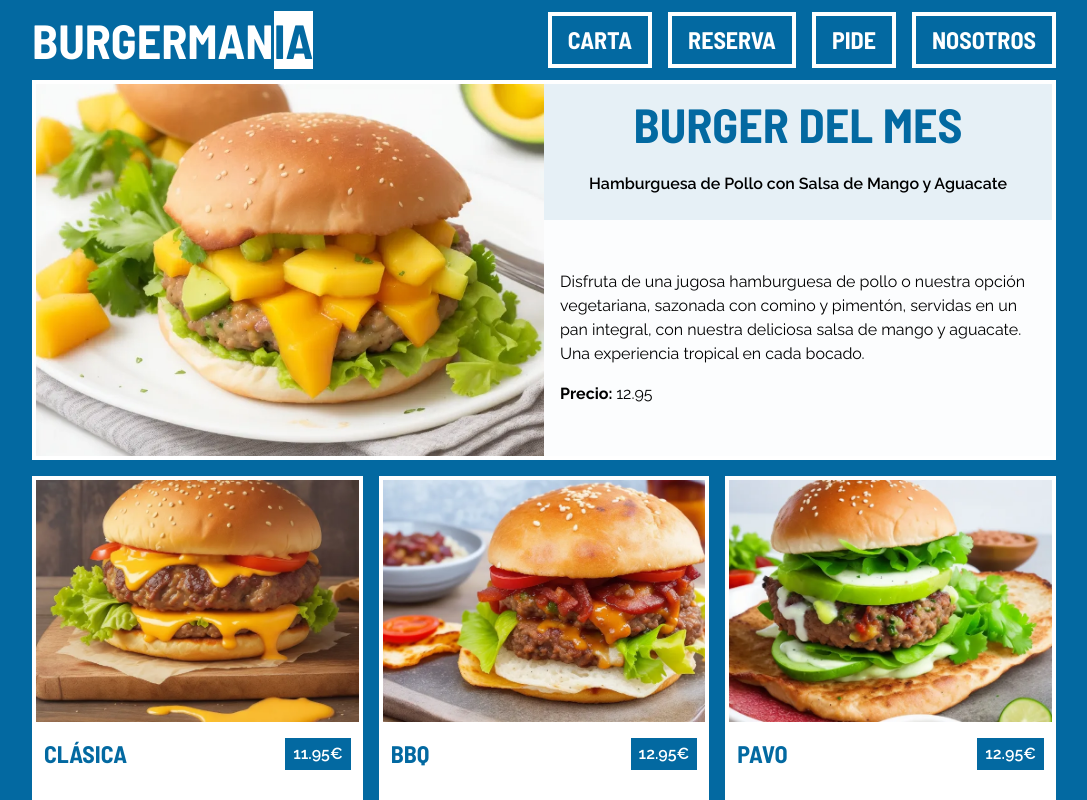
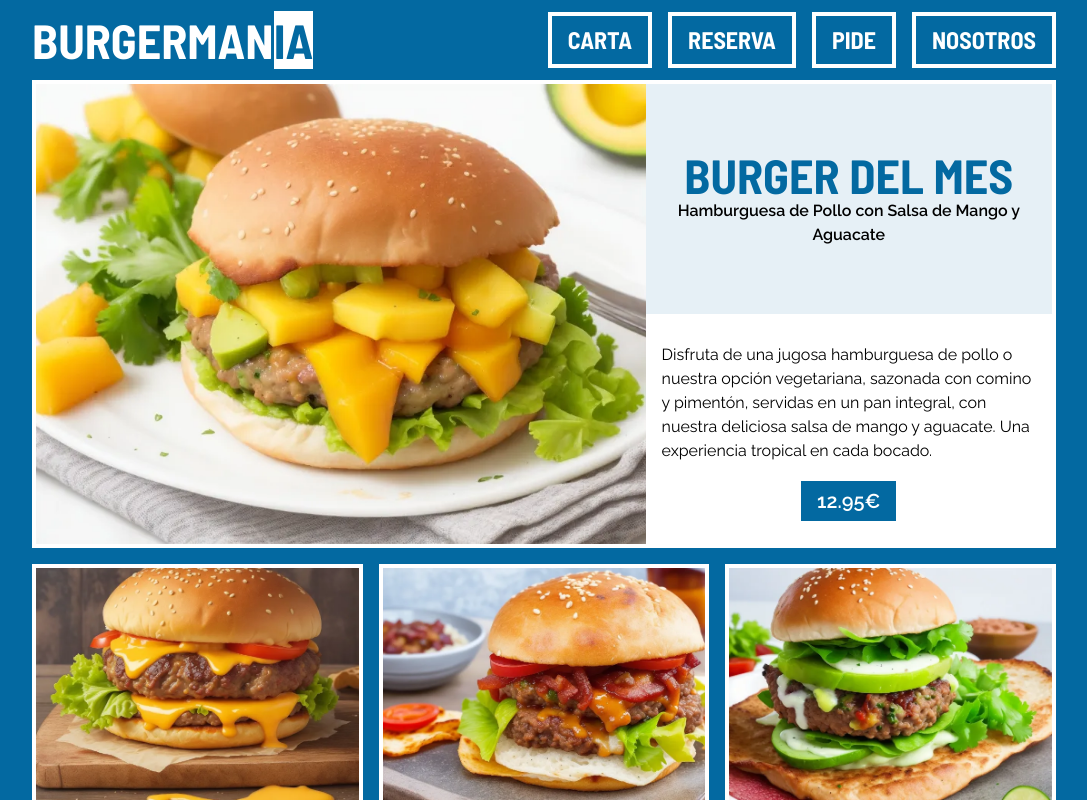
Before and after one commit to molul/burgermania_vue, a Vue app: page /carta in a window 1280 px wide. Shown: the top 800 px of the page, without its empty margins (96-1183 px from the left). Built offline with nearby package versions, Linux system fonts and the light colour scheme.

Commit message:
Improved responsive in Carta and BurgerDelMes

```diff
--- a/src/components/Pages/Carta/MenuBurgerComp.vue
+++ b/src/components/Pages/Carta/MenuBurgerComp.vue
@@ -9,17 +9,17 @@
     </div>
 
     <div
-      class="flex flex-row items-top justify-between bg-white gap-0 sm:gap-2 px-2 py-4"
+      class="flex flex-col items-top justify-between bg-white gap-0 sm:gap-2 px-2 py-4 space-y-2"
     >
       <div
-        class="md:h-16 lg:h-24 text-sky-700 font-bold text-left font-condensed text-2xl md:text-2xl uppercase break-words"
+        class="text-sky-700 font-bold text-left font-condensed text-2xl md:text-xl uppercase break-words"
       >
         {{ burger.name }}
       </div>
       <div class="text-base md:text-base">
-        <div class="font-semibold bg-sky-700 text-white px-2 py-1">
+        <span class="font-semibold bg-sky-700 text-white px-2 py-1">
           {{ burger.price }}€
-        </div>
+        </span>
       </div>
     </div>
 
--- a/src/components/Pages/Carta/MenuBurgerDelMesComp.vue
+++ b/src/components/Pages/Carta/MenuBurgerDelMesComp.vue
@@ -1,39 +1,52 @@
 <template>
   <div class="px-4 md:px-0">
     <div
-      class="mx-auto lg:max-w-5xl max-w-full border-4 border-white bg-white bg-opacity-90 flex flex-col lg:flex-row w-full items-center justify-center lg:h-[380px] overflow-hidden"
+      class="mx-auto lg:max-w-5xl max-w-full border-4 border-white lg:grid lg:grid-cols-5 w-full"
     >
-      <div class="w-full xl:w-1/2 h-full overflow-hidden">
+      <!-- Image -->
+      <div class="lg:col-span-3">
         <img
           :src="burgerData.picture"
           alt="burgerDelMes"
-          class="object-contain w-full"
+          class="object-cover w-full h-full"
         />
       </div>
 
+      <!-- Text -->
       <div
-        class="lg:w-1/2 text-center flex flex-col justify-between h-full space-y-0 pt-4"
+        class="text-center flex flex-col justify-between space-y-0 lg:col-span-2"
+      >
+        <!-- First text block -->
+        <div
+          class="py-8 bg-white bg-opacity-90 h-1/2 flex flex-col items-center justify-center"
         >
           <div
             class="text-sky-700 font-condensed uppercase text-3xl xl:text-5xl font-bold"
           >
             Burger del mes
           </div>
-
           <div
-          class="py-4 md:py-6 px-4 flex items-center justify-center text-sm md:text-base font-semibold"
+            class="px-4 flex items-center justify-center text-sm md:text-base font-semibold"
           >
             {{ burgerData.name }}
           </div>
+        </div>
 
+        <!-- Descripcion and price -->
+        <div class="py-4 lg:py-12 bg-white h-1/2">
           <div
-          class="md:flex-1 flex flex-col h-full mx-auto md:max-w-5xl max-w-full bg-white bg-opacity-90 w-full justify-center space-y-4 text-sm md:text-base p-4 text-left"
+            class="flex flex-col h-full mx-auto md:max-w-5xl max-w-full w-full justify-center space-y-6 text-sm md:text-base p-4 text-left"
           >
             <div>
               {{ burgerData.description }}
             </div>
-          <div>
-            <span class="font-bold">Precio: </span> {{ burgerData.price }}
+            <div class="text-center">
+              <span
+                class="text-center font-semibold bg-sky-700 text-white px-4 py-2 text-xl"
+              >
+                {{ burgerData.price }}€
+              </span>
+            </div>
           </div>
         </div>
       </div>
--- a/src/views/BurgerDelMesView.vue
+++ b/src/views/BurgerDelMesView.vue
@@ -1,5 +1,5 @@
 <template>
-  <div class="space-y-4 h-full text-sky-800 px-4 md:px-0 bg-sky-700 flex-1">
+  <div class="space-y-4 h-full text-sky-800 px-4 md:px-0 bg-sky-700">
     <div
       class="mx-auto lg:max-w-5xl max-w-full border-4 border-white bg-white bg-opacity-90 flex flex-col lg:flex-row w-full items-center justify-center"
     >
@@ -18,12 +18,12 @@
           Burger del mes
         </div>
 
-        <div class="">{{ burgerDelMes.name }}</div>
+        <div class="font-bold">{{ burgerDelMes.name }}</div>
       </div>
     </div>
 
     <div
-      class="p-4 mx-auto lg:max-w-5xl max-w-full border-4 border-white bg-white bg-opacity-90 w-full items-center justify-center space-y-4 h-full"
+      class="p-4 mx-auto lg:max-w-5xl max-w-full border-4 border-white bg-white w-full items-center justify-center space-y-4 h-full"
     >
       <div>
         {{ burgerDelMes.description }}
--- a/src/views/CartaView.vue
+++ b/src/views/CartaView.vue
@@ -4,7 +4,7 @@
     <MenuBurgerDelMesComp :burgerData="burgerDelMes" />
     <!-- Menu list -->
     <div
-      class="grid grid-cols-1 md:grid-cols-2 lg:grid-cols-3 gap-4 px-4 md:px-0"
+      class="grid grid-cols-1 md:grid-cols-2 xl:grid-cols-3 gap-4 px-4 md:px-0"
     >
       <div
         class="flex flex-col border-4 border-white text-white"
```
Lines whose indentation alone changed are shown as unchanged.
